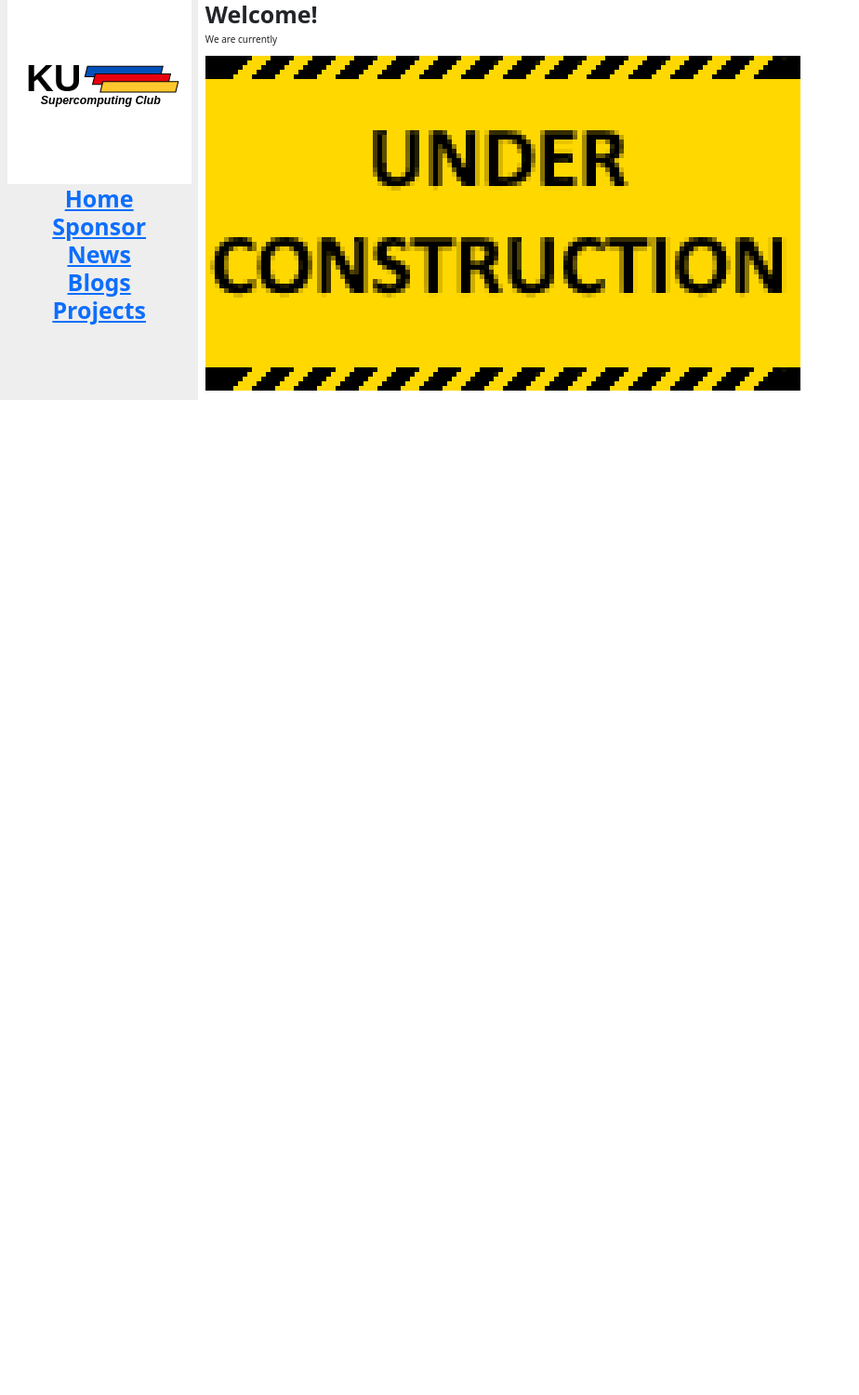
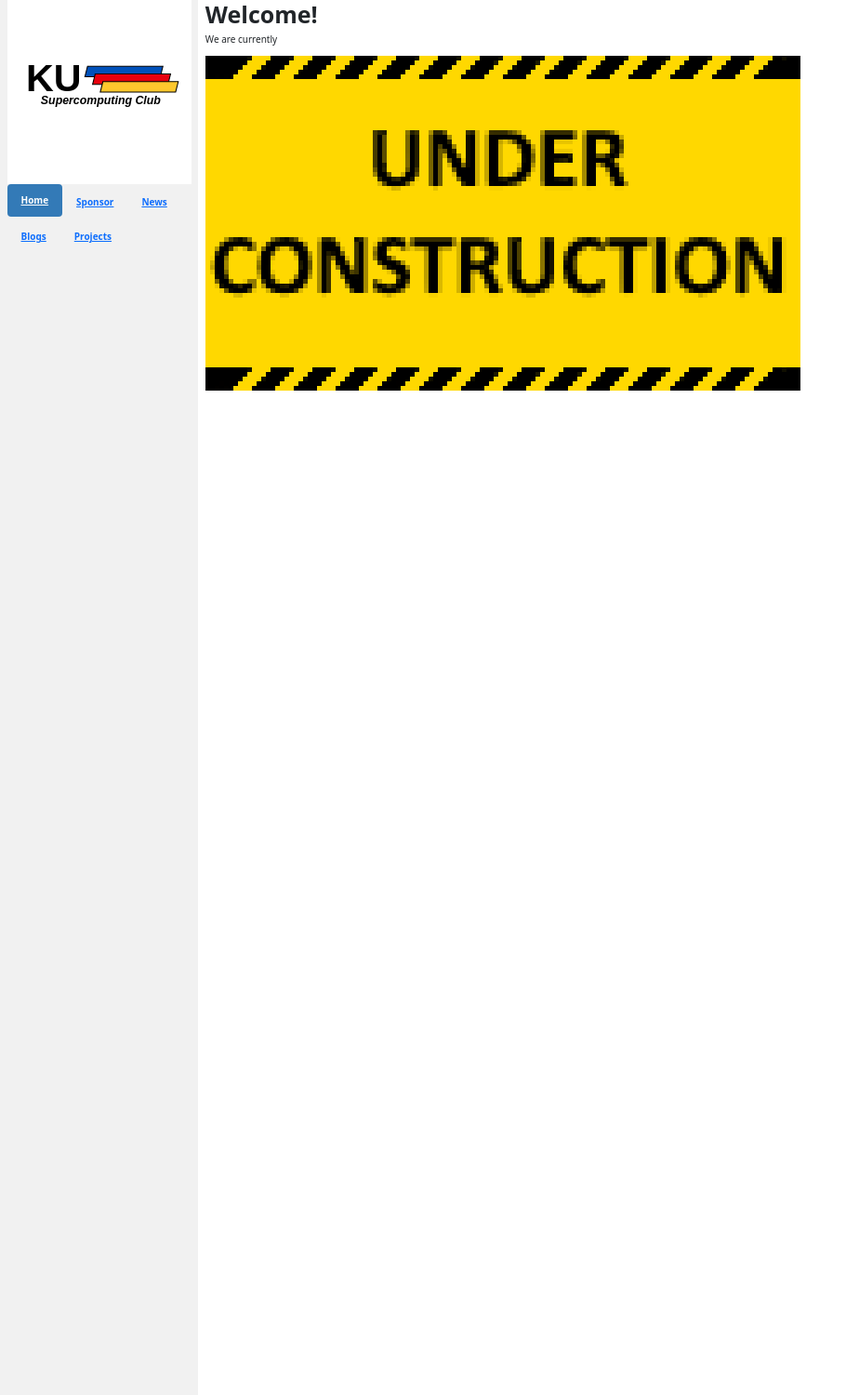
Before and after one commit to KU-Supercomputing-Club/KU-Supercomputing-Club.github.io, a Jekyll site: the page built from index.md, in a window 1280 px wide. Shown: the whole page at 93% size, without its empty margins (0-924 px from the left). Built offline with Jekyll 4.4.1, drawn with Linux system fonts in a browser that asks for light colours; before the commit the page ends 900 px from its top, so only the background shows below that.

Commit message:
Update default.html

```diff
--- a/_layouts/default.html
+++ b/_layouts/default.html
@@ -12,13 +12,15 @@
                                           <!-- sandwich meat  -->
         <div class="container-fluid text-center">
             <div class="row content">
-                <div class="col-sm-2 sidenav" style="background-color:#EEEEEE;">
+                <div class="col-sm-2 sidenav">
                     <img src="/assets/clubpfp.svg" style='width: 100%; object-fit: contain' />
-                    <h1><a href="https://ku-supercomputing-club.github.io/index">   <b>Home</b>             </a><br>
-                    <a href="https://ku-supercomputing-club.github.io/sponsor">   <b>Sponsor</b>        </a><br>
-                    <a href="https://ku-supercomputing-club.github.io/news">   <b>News</b>              </a><br>
-                    <a href="https://ku-supercomputing-club.github.io/blogs">   <b>Blogs</b>            </a><br>
-                    <a href="https://ku-supercomputing-club.github.io/projects">   <b>Projects</b>      </a><br></h1>
+                    <ul class="nav nav-pills nav-stacked">
+                        <li class="active"><a href="https://ku-supercomputing-club.github.io/index">   <b>Home</b>             </a></li>
+                        <li><a href="https://ku-supercomputing-club.github.io/sponsor">   <b>Sponsor</b>        </a></li>
+                        <li><a href="https://ku-supercomputing-club.github.io/news">   <b>News</b>              </a></li>
+                        <li><a href="https://ku-supercomputing-club.github.io/blogs">   <b>Blogs</b>            </a></li>
+                        <li><a href="https://ku-supercomputing-club.github.io/projects">   <b>Projects</b>      </a></li>
+                      </ul><br>
                 </div>
                 <div class="col-sm-8 text-left">
                    {{ content }}
@@ -32,3 +34,12 @@
     </body>
 
 </html>
+
+<style>
+    .row.content {height: 1500px}
+
+    .sidenav {
+      background-color: #f1f1f1;
+      height: 100%;
+    }
+</style>
```
